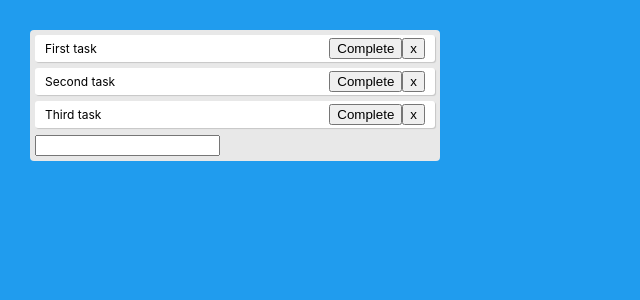
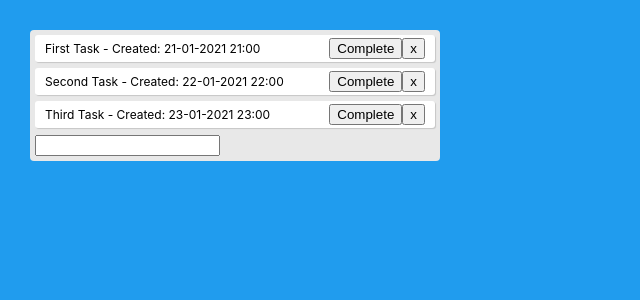
Before and after one commit to aklauritzen/to-do-list-hooks-version, a React (Create React App) app: page / in a window 1280 px wide. Shown: the top 300 px of the page, without its empty margins (0-640 px from the left). Built offline with nearby package versions, Linux system fonts and the light colour scheme.

Commit message:
Add time and date created to Todo items Fixes #2

```diff
--- a/src/App.css
+++ b/src/App.css
@@ -21,4 +21,5 @@
   justify-content: space-between;
   margin-bottom: 6px;
   padding: 3px 10px;
+  text-transform: capitalize;
 }
--- a/src/App.js
+++ b/src/App.js
@@ -1,5 +1,5 @@
 // TODO: Connect app to database (MongoDB?)
-// TODO: Add time and date created to Todo items
+// TODO: Undo complete
 
 import React from 'react';
 import './App.css';
@@ -11,7 +11,7 @@ function Todo({ todo, index, completeTodo, removeTodo }) {
       className="todo"
       style={{ textDecoration: todo.isCompleted ? "line-through" : ""}}
     >
-      {todo.text}
+      {todo.text} - created: {todo.currentDateFormated}
       <div>
         <button onClick={() => completeTodo(index)}>Complete</button>
         <button onClick={() => removeTodo(index)}>x</button>
@@ -21,7 +21,7 @@ function Todo({ todo, index, completeTodo, removeTodo }) {
 };
 
 // Handles update, submit and empty field issue
-function TodoForm({ addTodo}) {
+function TodoForm({ addTodo }) {
   const [value, setValue] = React.useState("");
 
   const handleSubmit = e => {
@@ -54,22 +54,32 @@ function App() {
   // Todo object list
   const [todos, setTodos] = React.useState([
     { text: "First task",
-      isCompleted: false
+      isCompleted: false,
+      currentDateFormated: "21-01-2021 21:00"
     },
     {
       text: "Second task",
-      isCompleted: false
+      isCompleted: false,
+      currentDateFormated: "22-01-2021 22:00"
     },
     {
       text: "Third task",
-      isCompleted: false
+      isCompleted: false,
+      currentDateFormated: "23-01-2021 23:00"
     },
   ]);
+
+  // Used if list should start empty
+  // const [todos, setTodos] = React.useState([]);
+
+  // Current date and time for Todo
+  const currentDate = new Date();
+  const currentDateFormated = currentDate.getDate() + "-" + currentDate.getMonth() + 1 + "-" + currentDate.getFullYear() + " " + currentDate.getHours() + ":" + currentDate.getMinutes();
 
   // Adds a new todo
   const addTodo = text => {
     // Spread operator copies the existing list
-    const newTodos = [...todos, { text }];
+    const newTodos = [...todos, { text, currentDateFormated }];
     setTodos(newTodos)
   };
 
@@ -109,4 +119,5 @@ function App() {
   );
 }
 
+// Expose App for other modules (index.js)
 export default App;
```
Also changed, not shown: 2 other files (tests, documents, lock files or other folders).
